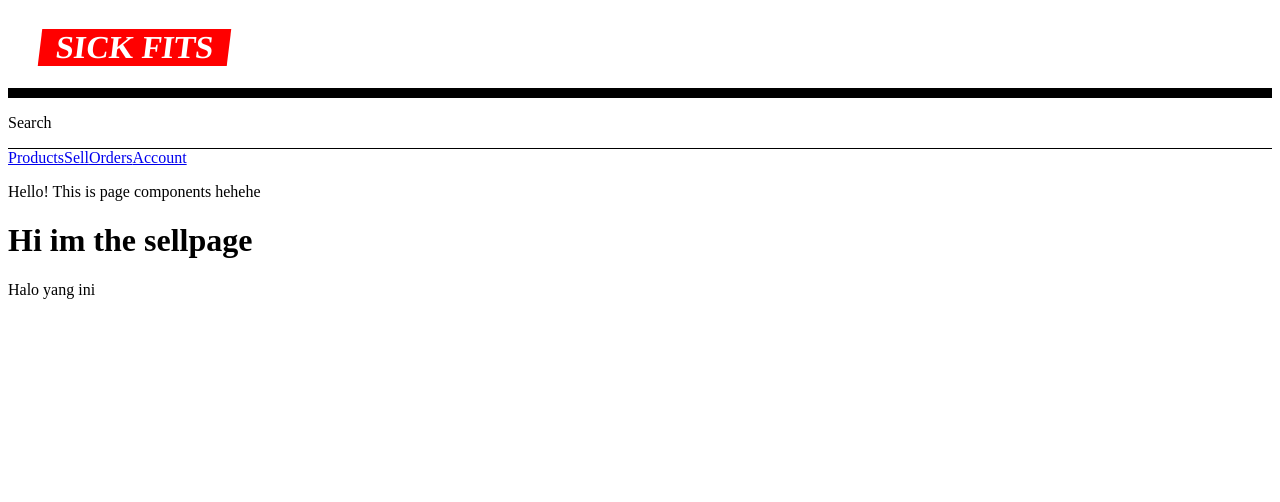
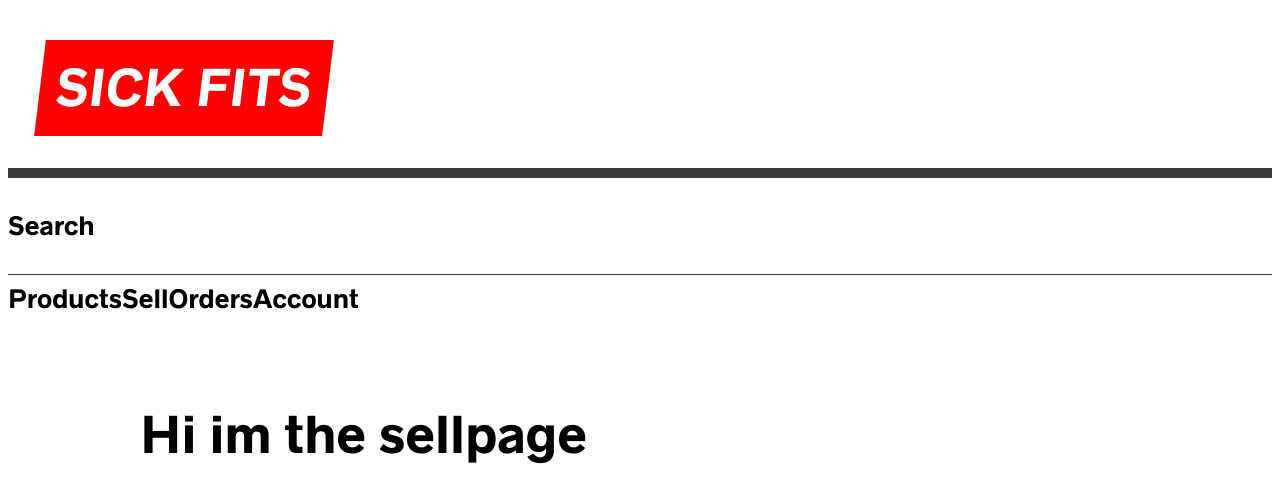
Before and after one commit to auliafaizahr/wesbos_react_advance, a Next.js app in the folder frontend/: page /sell in a window 1280 px wide. Shown: the top 502 px of the page. Built offline with nearby package versions, Linux system fonts and the light colour scheme.

Commit message:
07. Global Styles, Typography and Layout Styles

```diff
--- a/frontend/components/Page.js
+++ b/frontend/components/Page.js
@@ -1,13 +1,66 @@
 import PropTypes from 'prop-types';
+import styled, { createGlobalStyle } from 'styled-components';
 import Header from './Header';
+
+const GlobalStyles = createGlobalStyle`
+  @font-face {
+    font-family: 'radnika_next';
+    src: url('/static/radnikanext-medium-webfont.woff2')
+    format('woff2');
+    font-weight: normal;
+    font-style: normal;
+  }
+
+  html{
+    --red: #ff0000;
+    --black: #393939;
+    --gray: #3A3A3A;
+    --gray: var(--grey);
+    --lightGrey: #e1e1e1;
+    --lightGray: var(---lightGray);
+    --offWhite: #ededed;
+    --maxWidth: 1000px;
+    --bs: 0 12px 24px 0 rgba(0,0,0,0.09);
+  }
+
+  *, *:before, *:after {
+    box-sizing: inherit;
+  }
+
+  body {
+    font-family: 'radnika_next', -apple-system, BlinkMacSystemFont, 'Segoe UI', Roboto, Oxygen, Ubuntu, Cantarell, 'Open Sans', 'Helvetica Neue', sans-serif;
+    padding: 0;
+    margin: o;
+    font-size: 1.5rem;
+    line-height: 2;
+  }
+
+  a {
+    text-decoration: none;
+    color: var(---black)
+  }
+
+  a:hover {
+    text-decoration: underline;
+  }
+
+  button{
+    font-family: 'radnika_next', -apple-system, BlinkMacSystemFont, 'Segoe UI', Roboto, Oxygen, Ubuntu, Cantarell, 'Open Sans', 'Helvetica Neue', sans-serif;
+  }
+`;
+
+const InnerStyle = styled.div`
+  max-width: var(--maxWidth);
+  margin: 0 auto;
+  padding: 2rem;
+`;
 
 export default function Page({ children, cool }) {
   return (
     <div>
+      <GlobalStyles />
       <Header />
-      <p>Hello! This is page components hehehe</p>
-      {children}
-      <p>Halo yang ini {cool} </p>
+      <InnerStyle>{children}</InnerStyle>
     </div>
   );
 }
--- a/frontend/pages/index.js
+++ b/frontend/pages/index.js
@@ -3,7 +3,7 @@ import Page from '../components/Page';
 export default function indexPage() {
   return (
     <>
-      <h1>hehe</h1>
+      <h1>Halo!</h1>
       <p>I am a child</p>
     </>
   );
```
